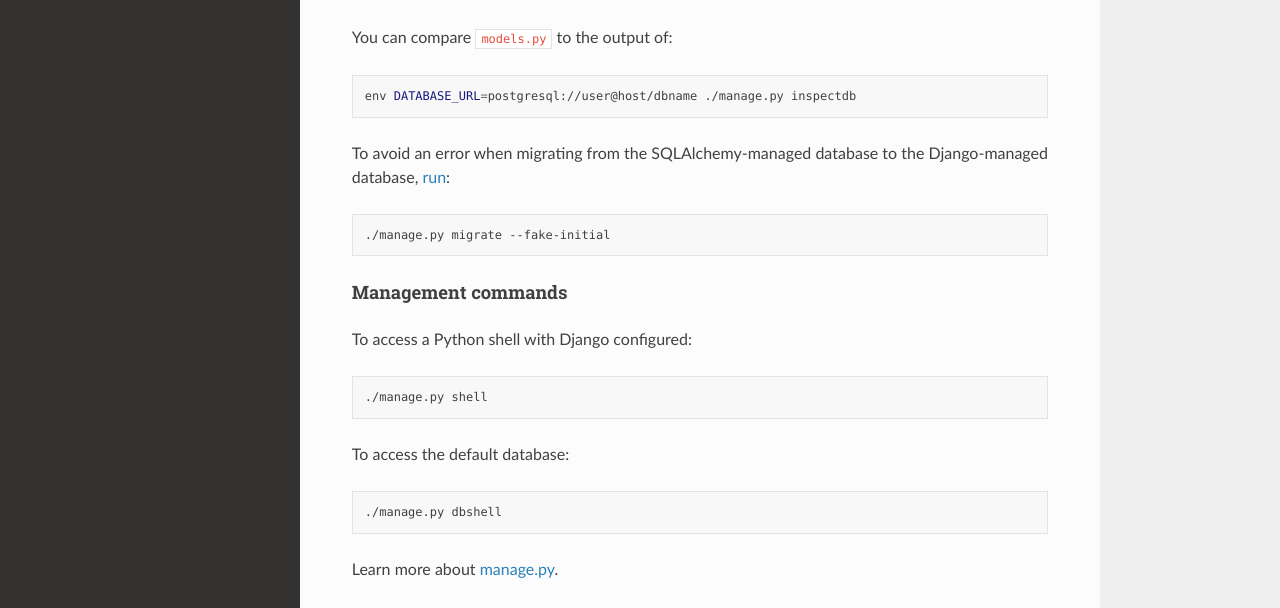
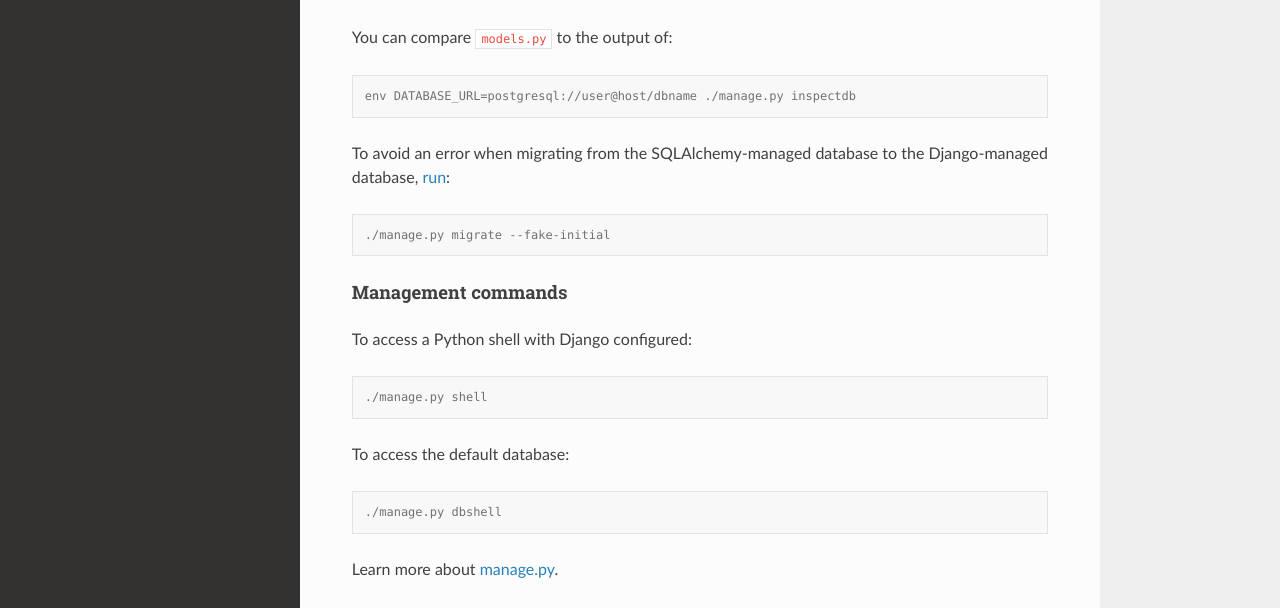
Before and after one commit to open-contracting/kingfisher-process, a Sphinx documentation site: the page built from docs/develop.rst, in a window 1280 px wide and 900 px high, scrolled down 791 px. Shown: the part 171-779 px from the top of the window. Built offline with Sphinx 7.4.7 and the Read the Docs theme 2.0.0, drawn with Linux system fonts in a browser that asks for light colours.

Commit message:
use consistent shell code blocks

```diff
--- a/docs/develop.rst
+++ b/docs/develop.rst
@@ -42,13 +42,13 @@ Kingfisher Process was rewritten to use Django and RabbitMQ. It was previously w
 
 You can compare ``models.py`` to the output of:
 
-.. code-block:: shell
+.. code-block:: shell-session
 
    env DATABASE_URL=postgresql://user@host/dbname ./manage.py inspectdb
 
 To avoid an error when migrating from the SQLAlchemy-managed database to the Django-managed database, `run <https://docs.djangoproject.com/en/3.1/topics/migrations/#initial-migrations>`__:
 
-.. code-block:: shell
+.. code-block:: shell-session
 
    ./manage.py migrate --fake-initial
 
@@ -57,13 +57,13 @@ Management commands
 
 To access a Python shell with Django configured:
 
-.. code-block:: shell
+.. code-block:: shell-session
 
    ./manage.py shell
 
 To access the default database:
 
-.. code-block:: shell
+.. code-block:: shell-session
 
    ./manage.py dbshell
 
--- a/docs/get-started.rst
+++ b/docs/get-started.rst
@@ -6,13 +6,13 @@ RabbitMQ
 
 1. Install RabbitMQ. On macOS:
 
-   .. code-block:: shell
+   .. code-block:: shell-session
 
       brew install rabbitmq
 
 1. Enable the `management plugin <https://www.rabbitmq.com/management.html>`__:
 
-   .. code-block:: shell
+   .. code-block:: shell-session
 
       rabbitmq-plugins enable rabbitmq_management
 
```
